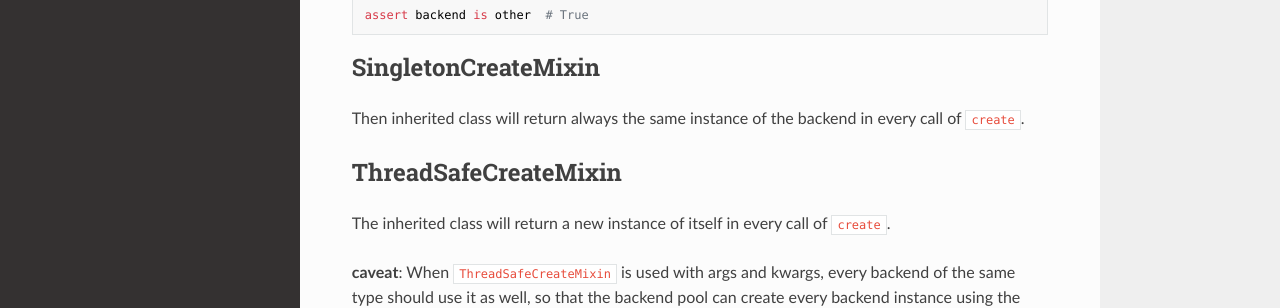
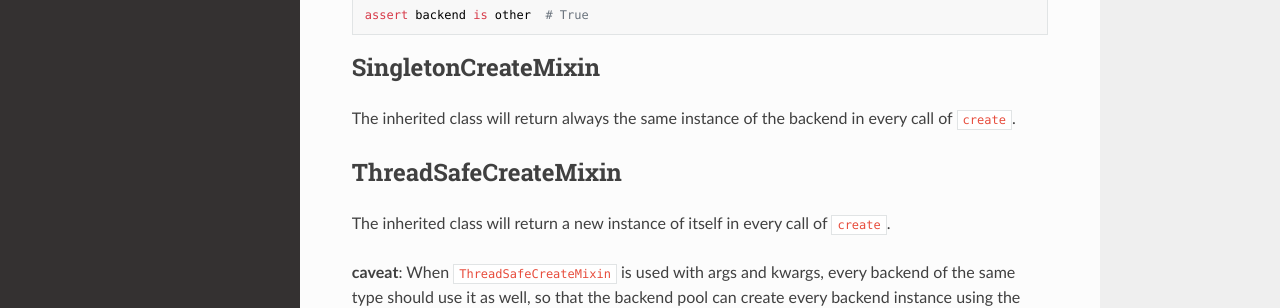
Before and after one commit to luizalabs/ramos, an MkDocs documentation site: the page built from docs/mixins.md, in a window 1280 px wide and 1378 px high. Shown: the part 546-854 px from the top of the window. Built offline with MkDocs 1.6.1, drawn with Linux system fonts in a browser that asks for light colours; nearby versions of some CDN libraries.

Commit message:
Fix minor typos in the docs

```diff
--- a/docs/mixins.md
+++ b/docs/mixins.md
@@ -33,7 +33,7 @@ assert backend is other  # True
 SingletonCreateMixin
 --------------------
 
-Then inherited class will return always the same instance of the backend in
+The inherited class will return always the same instance of the backend in
 every call of `create`.
 
 
```
Also changed, not shown: docs/settings.md (+2 -2 lines).
